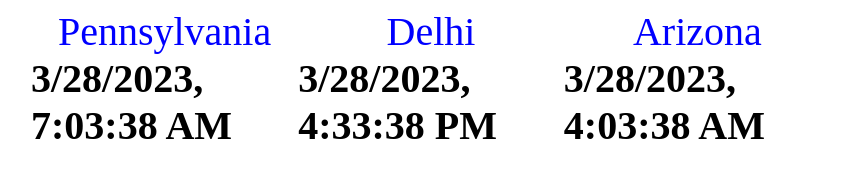
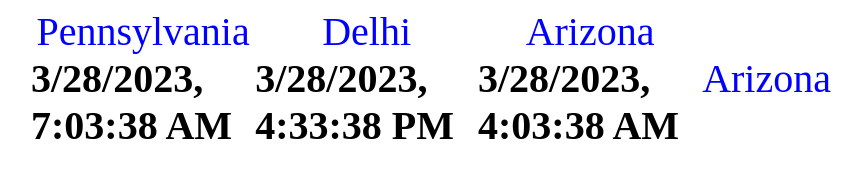
Before and after one commit to keshavjindal/states-clock, a plain HTML site: page index.html in a window 1280 px wide. Shown: the whole page, without its empty margins (209-1071 px from the left). Drawn offline with Linux system fonts and the light colour scheme.

Commit message:
one more added

```diff
--- a/index.html
+++ b/index.html
@@ -46,6 +46,10 @@
         <div class="clock-label">Arizona</div>
         <div id="arizonaClock"></div>
       </div>
+      <div class="clock">
+        <div class="clock-label">Arizona</div>
+        <div id="arizonaClock"></div>
+      </div>
     </div>
     <script src="script.js"></script>
   </body>
```
